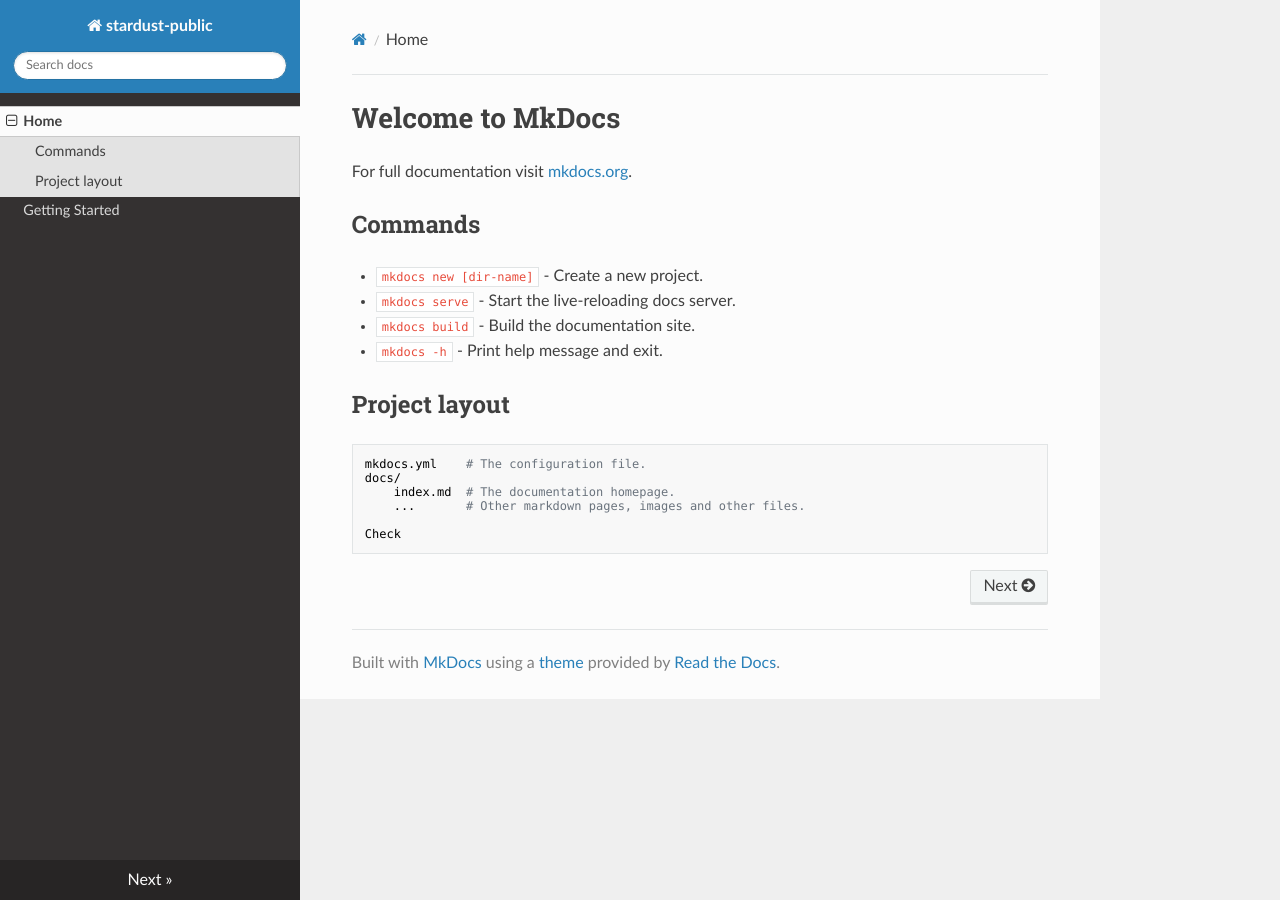
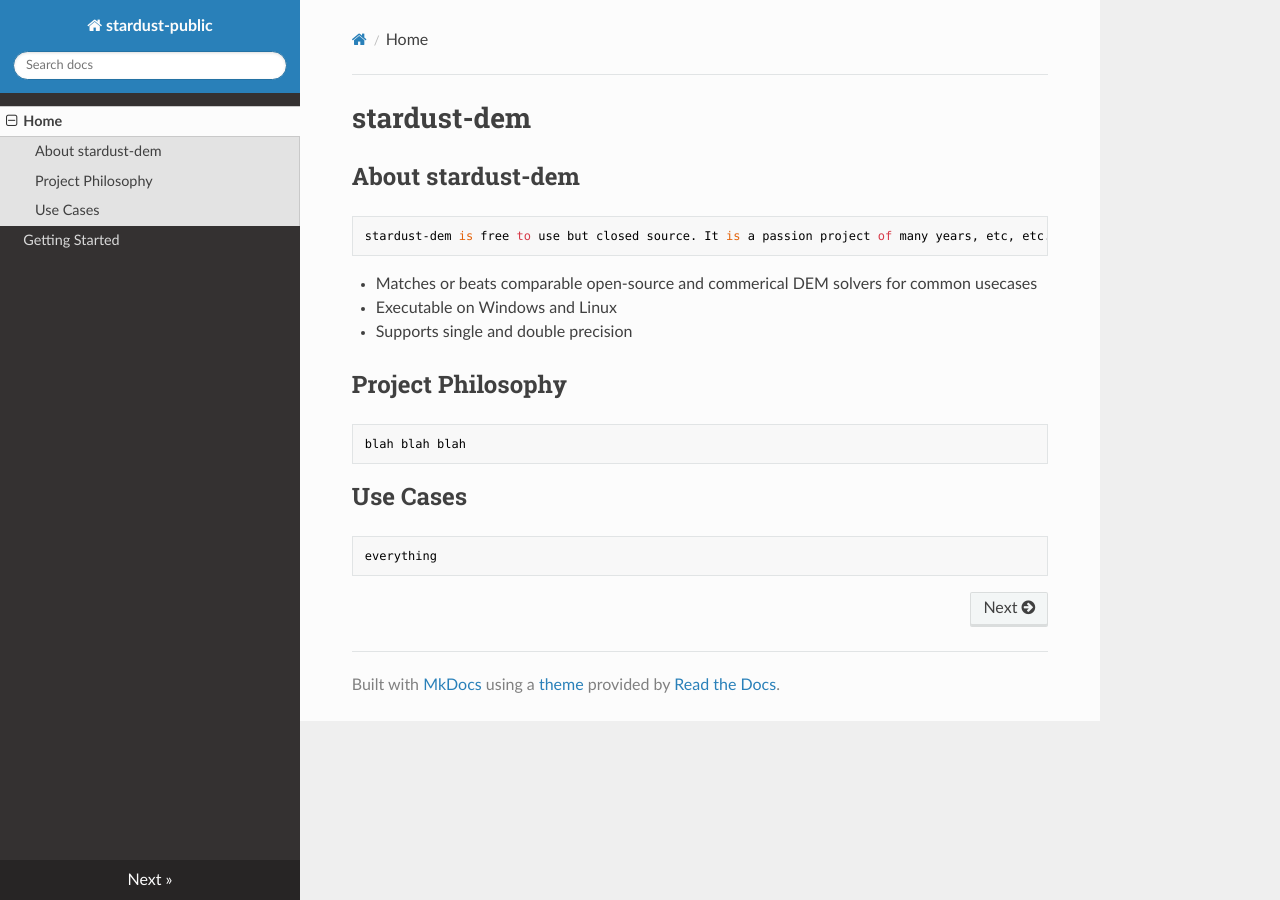
Before and after one commit to spacesuit825/spacesuit825.github.io, an MkDocs documentation site: the page built from docs/index.md, in a window 1280 px wide. Built offline with MkDocs 1.6.1, drawn with Linux system fonts in a browser that asks for light colours; nearby versions of some CDN libraries.

Commit message:
content additions

```diff
--- a/docs/index.md
+++ b/docs/index.md
@@ -1,19 +1,17 @@
-# Welcome to MkDocs
+# stardust-dem
 
-For full documentation visit [mkdocs.org](https://www.mkdocs.org).
+## About stardust-dem
 
-## Commands
+    stardust-dem is free to use but closed source. It is a passion project of many years, etc, etc.
 
-* `mkdocs new [dir-name]` - Create a new project.
-* `mkdocs serve` - Start the live-reloading docs server.
-* `mkdocs build` - Build the documentation site.
-* `mkdocs -h` - Print help message and exit.
+* Matches or beats comparable open-source and commerical DEM solvers for common usecases
+* Executable on Windows and Linux
+* Supports single and double precision
 
-## Project layout
+## Project Philosophy
 
-    mkdocs.yml    # The configuration file.
-    docs/
-        index.md  # The documentation homepage.
-        ...       # Other markdown pages, images and other files.
+    blah blah blah
 
-    Check
+## Use Cases
+
+    everything
```
Also changed, not shown: docs/getting_started.md (+3 -0 lines).
